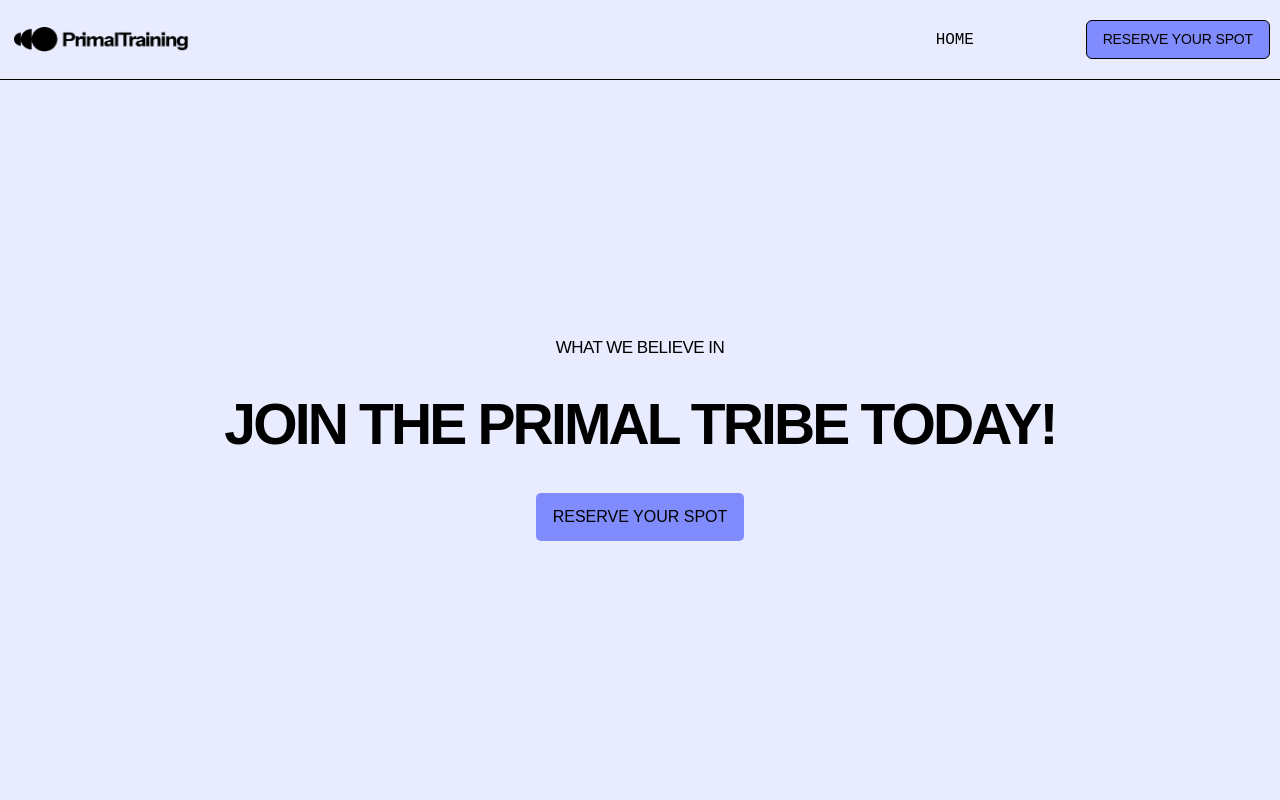
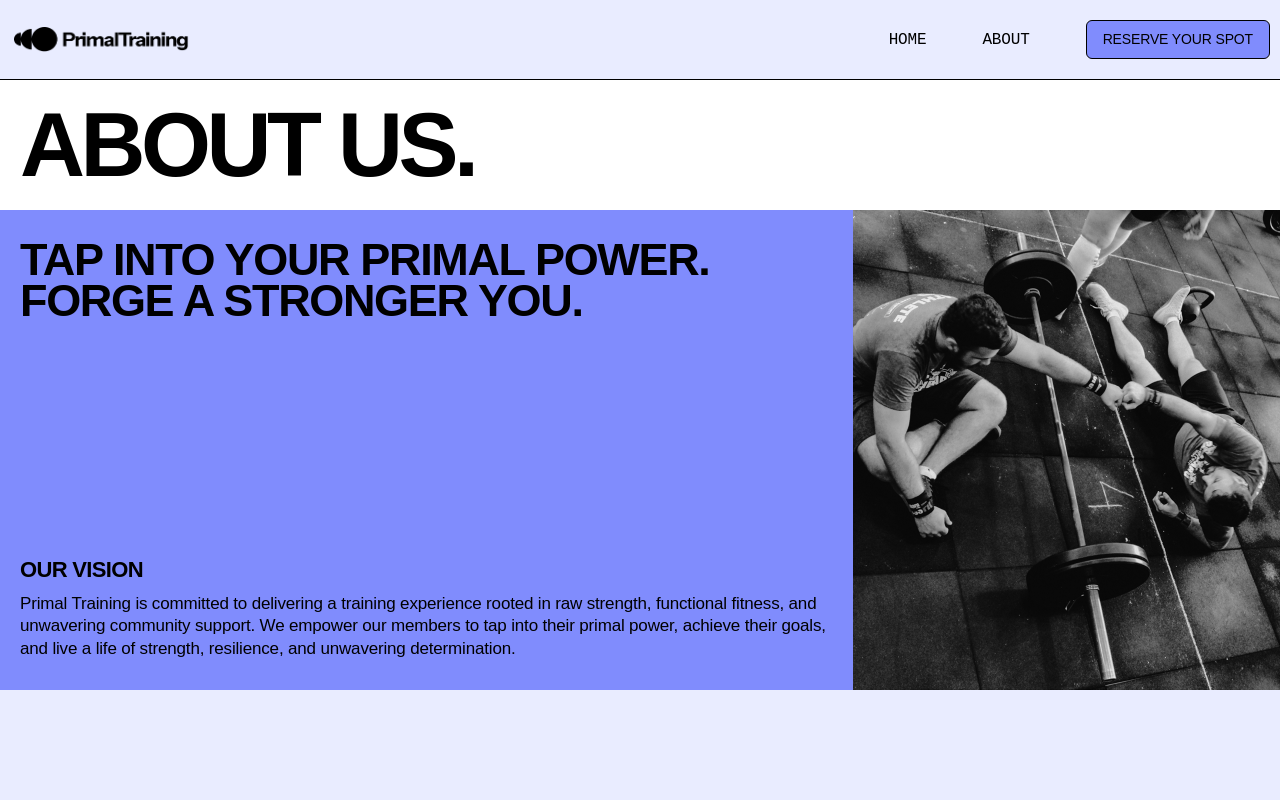
Before and after one commit to WarlayX/primal-training, a React (Vite) app in the folder Primal-training/: page /about in a window 1280 px wide. Shown: the top 800 px of the page. Built offline with nearby package versions, Linux system fonts and the light colour scheme.

Commit message:
AboutHero

```diff
--- a/Primal-training/src/components/About/AboutHero.jsx
+++ b/Primal-training/src/components/About/AboutHero.jsx
@@ -1,6 +1,40 @@
+import AboutImage from '../../assets/images/About-Image.png';
+
 export default function AboutHero() {
   return (
     <section>
+      <h1
+        className="text-left font-extrabold tracking-[-0.05em] leading-none py-5 px-5 text-[30px] md:text-[70px] xl:text-[90px]">
+        ABOUT US.
+      </h1>
+
+      <div className='flex flex-col-reverse w-full md:flex-row md:m-auto xl:h-120 xl:max-h-180 xl:max-w-480' >
+        <div className='bg-primary px-5 py-7.5 md:w-1/2 xl:w-[66.65%]'>
+          <div className='flex flex-col justify-between gap-14 md:h-full '>
+            <h2 className='font-extrabold text-[28px] tracking-[-0.03em] leading-[0.91em] md:text-[36px] xl:text-[45px]'>
+              TAP INTO YOUR PRIMAL POWER. FORGE A STRONGER YOU.
+            </h2>
+            <div className='flex flex-col gap-2'>
+              <h5 className='font-bold text-[22px] tracking-[-0.03em] leading-[1.31em]'>
+                OUR VISION
+              </h5>
+              <p className='text-[15px] tracking-[-0.01em] leading-[1.31em] xl:text-[17px]'>
+                Primal Training is committed to delivering a training experience rooted in raw strength, functional fitness, and unwavering community support. We empower our members to tap into their primal power, achieve their goals, and live a life of strength, resilience, and unwavering determination.
+              </p>
+            </div>
+          </div>
+        </div>
+
+        <div className='w-full h-58.25 md:w-1/2 md:h-auto xl:w-[33.35%] '>
+          <img
+            src={AboutImage}
+            alt="About Us"
+            className='w-full h-full object-cover'
+          />
+        </div>
+
+      </div>
+
     </section>
   )
 }
--- a/Primal-training/src/components/Navbar.jsx
+++ b/Primal-training/src/components/Navbar.jsx
@@ -20,7 +20,7 @@ export default function Navbar() {
               <Link to="/">HOME</Link>
             </li>
             <li className='hover:text-gray-500 transition-colors duration-300'>
-
+              <Link to="/about">ABOUT</Link>
             </li>
           </ul>
           <button className='bg-primary text-[14px] border rounded-md py-2 px-4 tracking-[-0.01em] cursor-pointer hover:bg-black hover:text-white transition-colors duration-300'>
```
Also changed, not shown: Primal-training/src/pages/About.jsx (+4 -4 lines), Primal-training/src/assets/images/About-Image.png (added).
